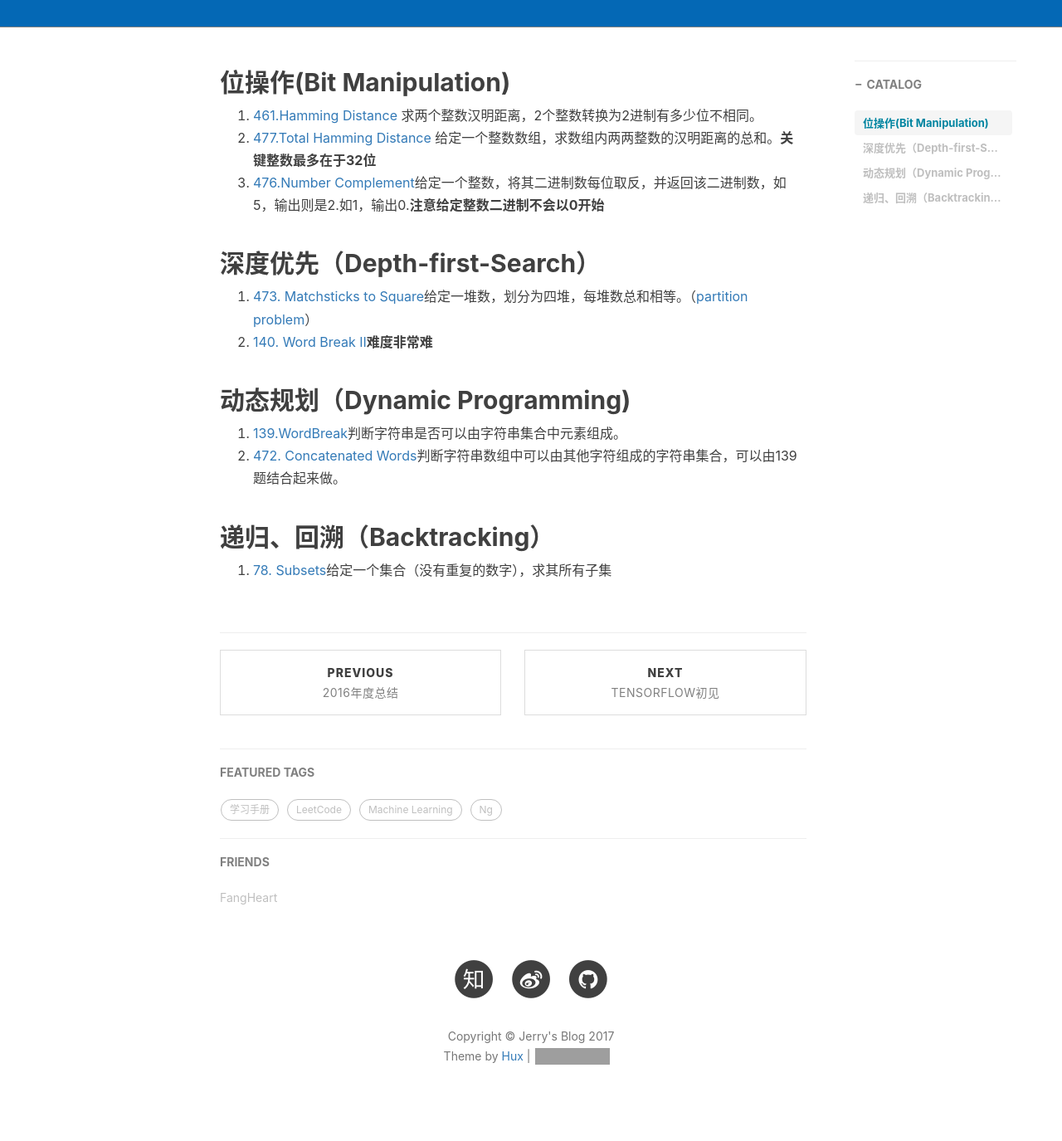
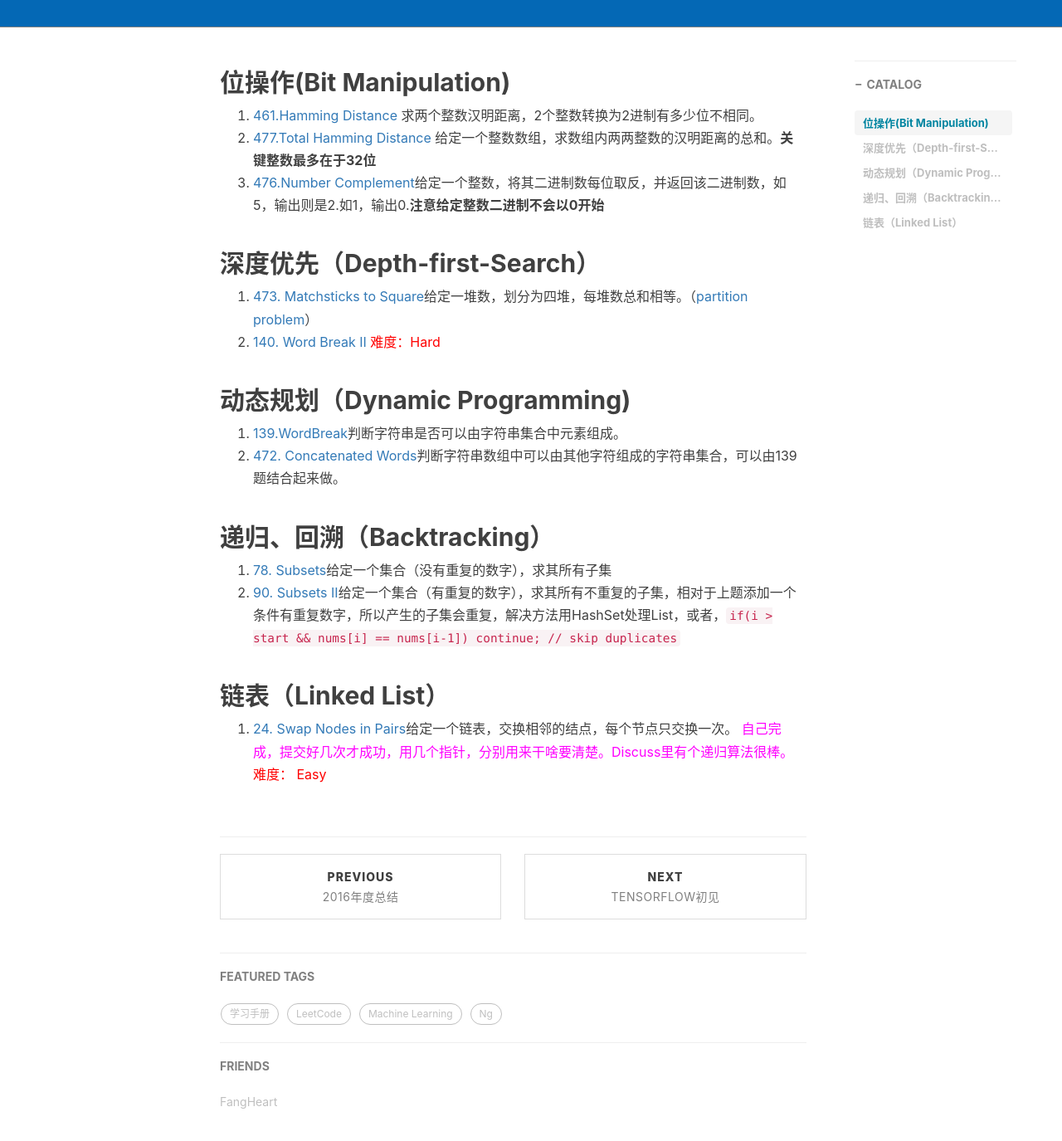
Before and after one commit to LJerRRy/fighting.github.io, a Jekyll site: the page built from _posts/2017-01-04-Leetcode题目分类.md, in a window 1280 px wide and 1400 px high, scrolled down 490 px. Shown: the top 1375 px of the window at 83% size. Built offline with Jekyll 4.4.1, drawn with Linux system fonts in a browser that asks for light colours; nearby versions of some CDN libraries; comment, search, counter and statistics services are not loaded; grey boxes are pictures that could not be loaded.

Commit message:
add leetcode,1.10 and 1.11

```diff
--- a/_posts/2017-01-04-Leetcode题目分类.md
+++ b/_posts/2017-01-04-Leetcode题目分类.md
@@ -19,7 +19,7 @@ tags:
 ## 深度优先（Depth-first-Search）
 
 1. [473. Matchsticks to Square](https://leetcode.com/problems/matchsticks-to-square/)给定一堆数，划分为四堆，每堆数总和相等。（[partition problem](https://en.wikipedia.org/wiki/Partition_problem)）
-2. [140. Word Break II](https://leetcode.com/problems/word-break-ii/)**难度非常难**
+2. [140. Word Break II](https://leetcode.com/problems/word-break-ii/) <font color=red>难度：Hard</font>
 
 ## 动态规划（Dynamic Programming)
 
@@ -30,3 +30,8 @@ tags:
 ## 递归、回溯（Backtracking）
 
 1. [78. Subsets](https://leetcode.com/problems/subsets/)给定一个集合（没有重复的数字），求其所有子集
+2. [90. Subsets II](https://leetcode.com/problems/subsets-ii/)给定一个集合（有重复的数字），求其所有不重复的子集，相对于上题添加一个条件有重复数字，所以产生的子集会重复，解决方法用HashSet处理List，或者，`if(i > start && nums[i] == nums[i-1]) continue; // skip duplicates`
+
+## 链表（Linked List）
+
+1. [24. Swap Nodes in Pairs](https://leetcode.com/problems/swap-nodes-in-pairs/)给定一个链表，交换相邻的结点，每个节点只交换一次。 <font color="#FF00FF">自己完成，提交好几次才成功，用几个指针，分别用来干啥要清楚。Discuss里有个递归算法很棒。</font> <font color=red>难度： Easy</font>
```
Also changed, not shown: 2 other files.
